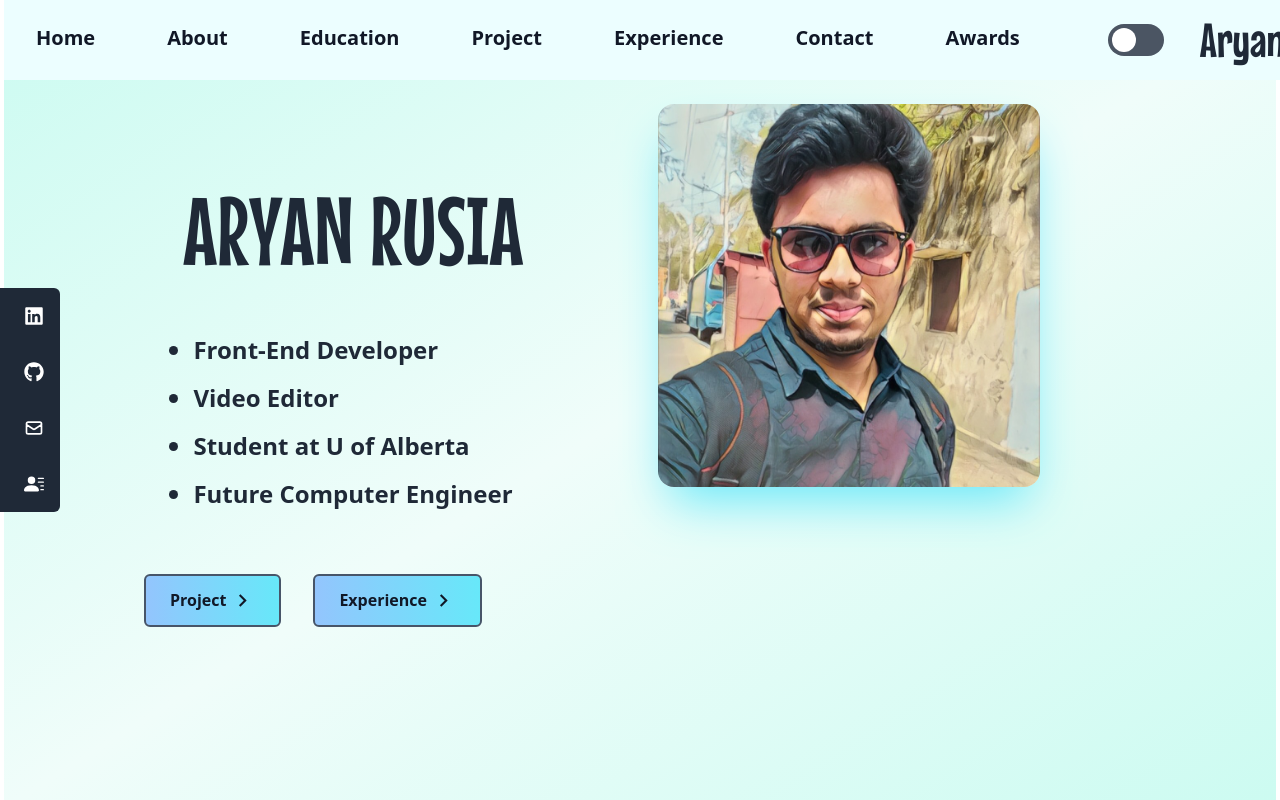
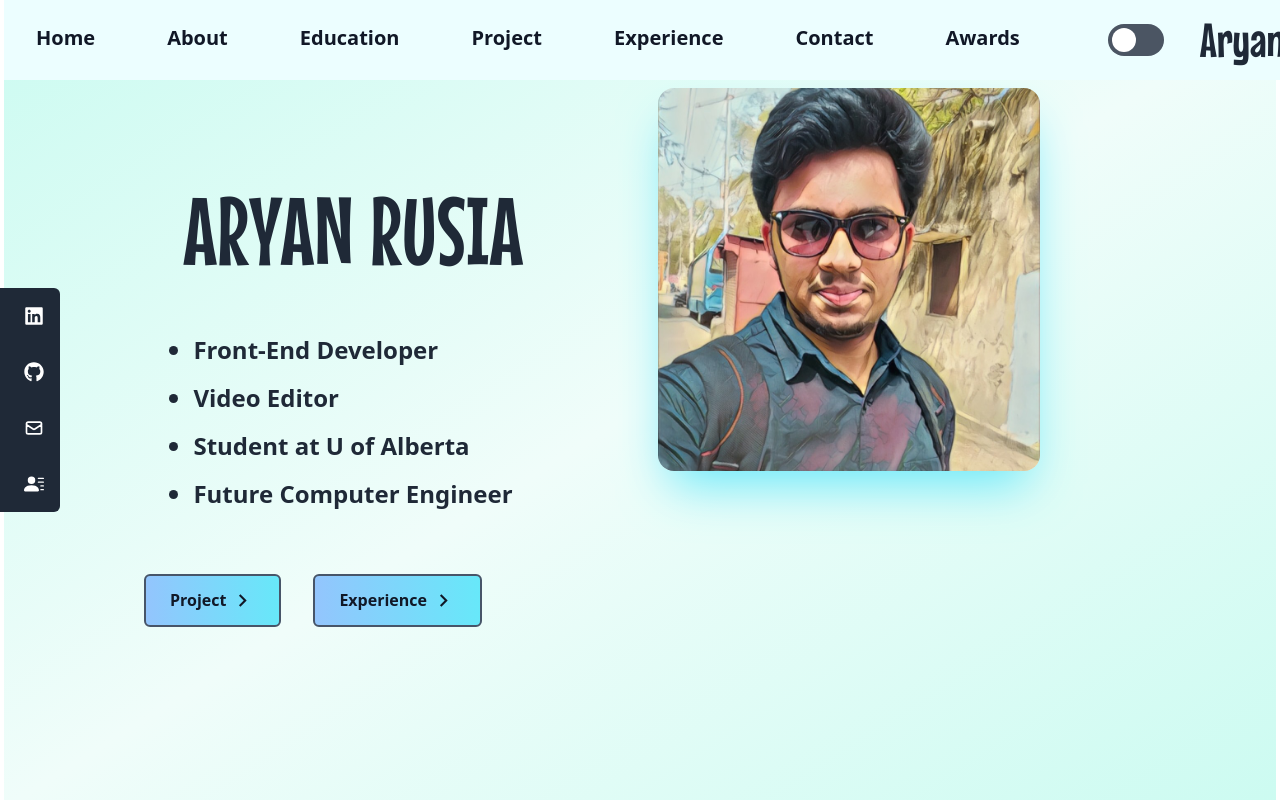
Before and after one commit to Aryan-Rusia-2/Portfolio-Aryan, a React (Create React App) app: page / in a window 1280 px wide. Shown: the top 800 px of the page. Built offline with nearby package versions, Linux system fonts and the light colour scheme.

Commit message:
first commit

```diff
--- a/src/components/Contact.jsx
+++ b/src/components/Contact.jsx
@@ -16,7 +16,7 @@ const Contact = () => {
 
         <div className=" flex justify-center items-center">
           <form
-            action="https://getform.io/f/61c99527-2b15-42cf-9b55-ad37d2f7daa6"
+            action="https://getform.io/f/1e0e9125-35eb-41d3-bf8d-424d7f6f5e62"
             method="POST"
             className=" flex flex-col w-full md:w-1/2 bg-cyan-50 text-black dark:bg-gray-800 rounded-2xl shadow-lg shadow-black p-4 mb-10"
           >
--- a/src/components/Home.jsx
+++ b/src/components/Home.jsx
@@ -65,7 +65,7 @@ const Home = () => {
           <img
             src={HeroImage}
             alt="my profile"
-            className="rounded-2xl mx-auto w-2/3 mt-20 mb-32 md:mb-8 hover:scale-105 duration-300 cursor-pointer shadow-2xl shadow-cyan-300 dark:shadow-gray-500 "
+            className="rounded-2xl mx-auto w-2/3 mt-16 mb-32 md:mb-8 hover:scale-105 duration-300 cursor-pointer shadow-2xl shadow-cyan-300 dark:shadow-gray-500 "
           />
         </div>
       </div>
```
